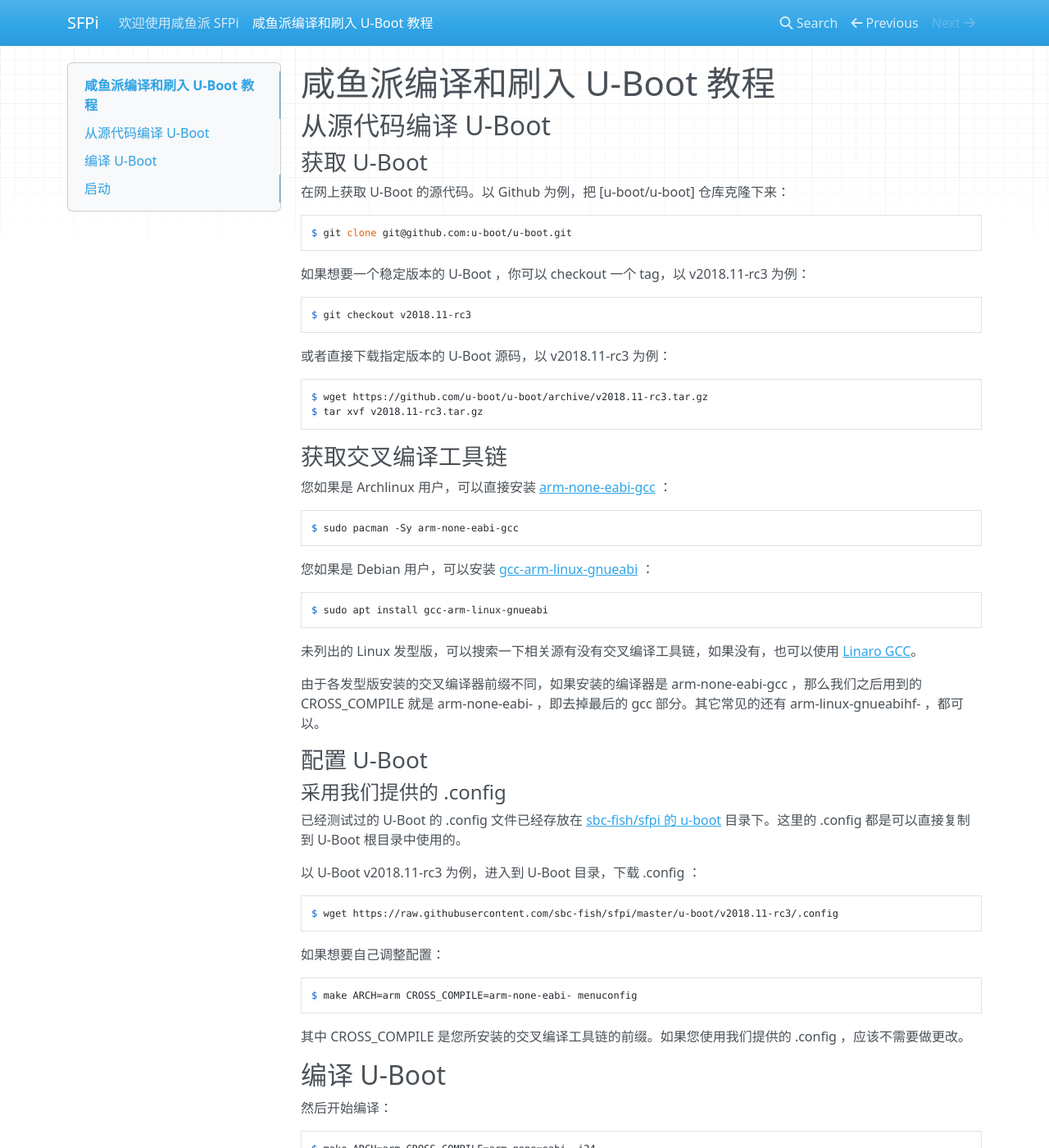
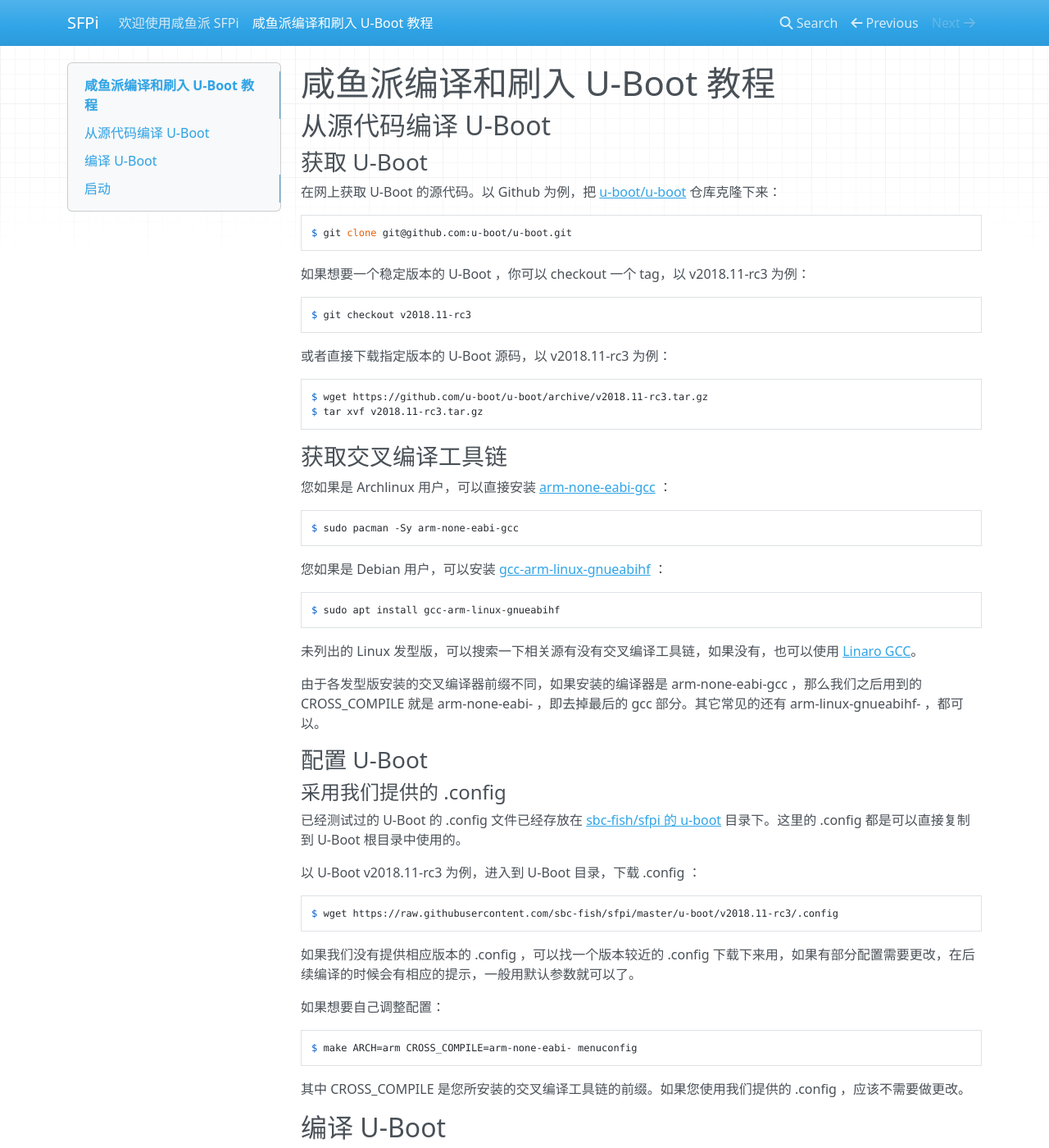
Before and after one commit to sbc-fish/sfpi, an MkDocs documentation site: the page built from docs/docs/uboot.md, in a window 1280 px wide and 1400 px high. Shown: the whole window at 82% size. Built offline with MkDocs 1.6.1, drawn with Linux system fonts in a browser that asks for light colours; nearby versions of some CDN libraries; some of the changed text lies outside the part shown.

Commit message:
Minor fixes for uboot.md

````diff
--- a/docs/docs/uboot.md
+++ b/docs/docs/uboot.md
@@ -4,7 +4,7 @@
 
 ### 获取 U-Boot
 
-在网上获取 U-Boot 的源代码。以 Github 为例，把 [u-boot/u-boot] 仓库克隆下来：
+在网上获取 U-Boot 的源代码。以 Github 为例，把 [u-boot/u-boot](https://github.com/u-boot/u-boot) 仓库克隆下来：
 
 ```shell
 $ git clone git@github.com:u-boot/u-boot.git
@@ -32,10 +32,10 @@ $ tar xvf v2018.11-rc3.tar.gz
 $ sudo pacman -Sy arm-none-eabi-gcc
 ```
 
-您如果是 Debian 用户，可以安装  [gcc-arm-linux-gnueabi](https://packages.debian.org/buster/gcc-arm-linux-gnueabi) ：
+您如果是 Debian 用户，可以安装  [gcc-arm-linux-gnueabihf](https://packages.debian.org/buster/gcc-arm-linux-gnueabihf) ：
 
 ```shell
-$ sudo apt install gcc-arm-linux-gnueabi
+$ sudo apt install gcc-arm-linux-gnueabihf
 ```
 
 未列出的 Linux 发型版，可以搜索一下相关源有没有交叉编译工具链，如果没有，也可以使用 [Linaro GCC](https://releases.linaro.org/components/toolchain/binaries/latest-7/arm-eabi/)。
@@ -54,6 +54,8 @@ $ sudo apt install gcc-arm-linux-gnueabi
 $ wget https://raw.githubusercontent.com/sbc-fish/sfpi/master/u-boot/v2018.11-rc3/.config
 ```
 
+如果我们没有提供相应版本的 .config ，可以找一个版本较近的 .config 下载下来用，如果有部分配置需要更改，在后续编译的时候会有相应的提示，一般用默认参数就可以了。
+
 如果想要自己调整配置：
 
 ```shell
@@ -67,7 +69,7 @@ $ make ARCH=arm CROSS_COMPILE=arm-none-eabi- menuconfig
 然后开始编译：
 
 ```shell
-$ make ARCH=arm CROSS_COMPILE=arm-none=eabi -j24
+$ make ARCH=arm CROSS_COMPILE=arm-none-eabi- -j24
 ```
 
 其中 `-j24` 根据您的机器的 CPU 进行调整。此时应该得到一个 `u-boot-sunxi-with-spl.bin` 的文件。
````
